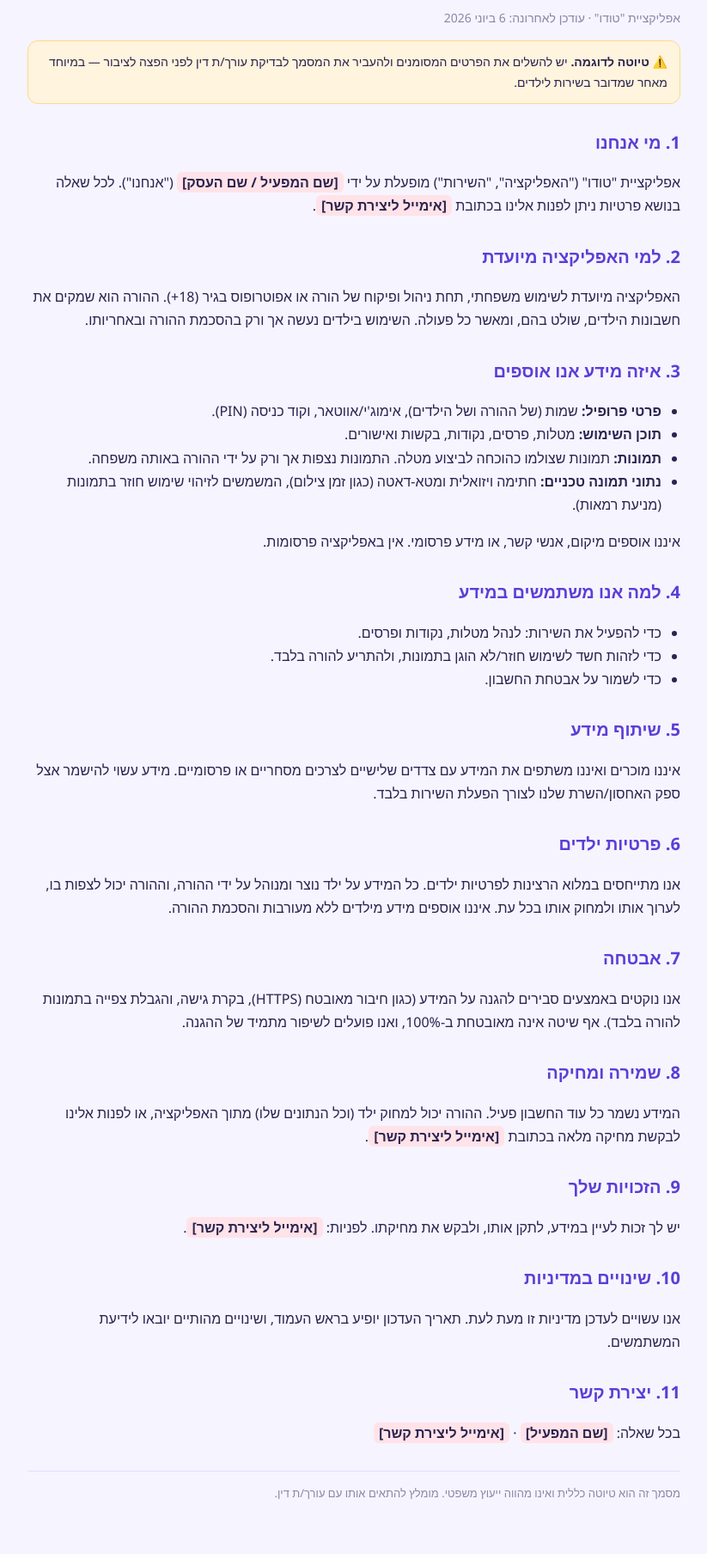
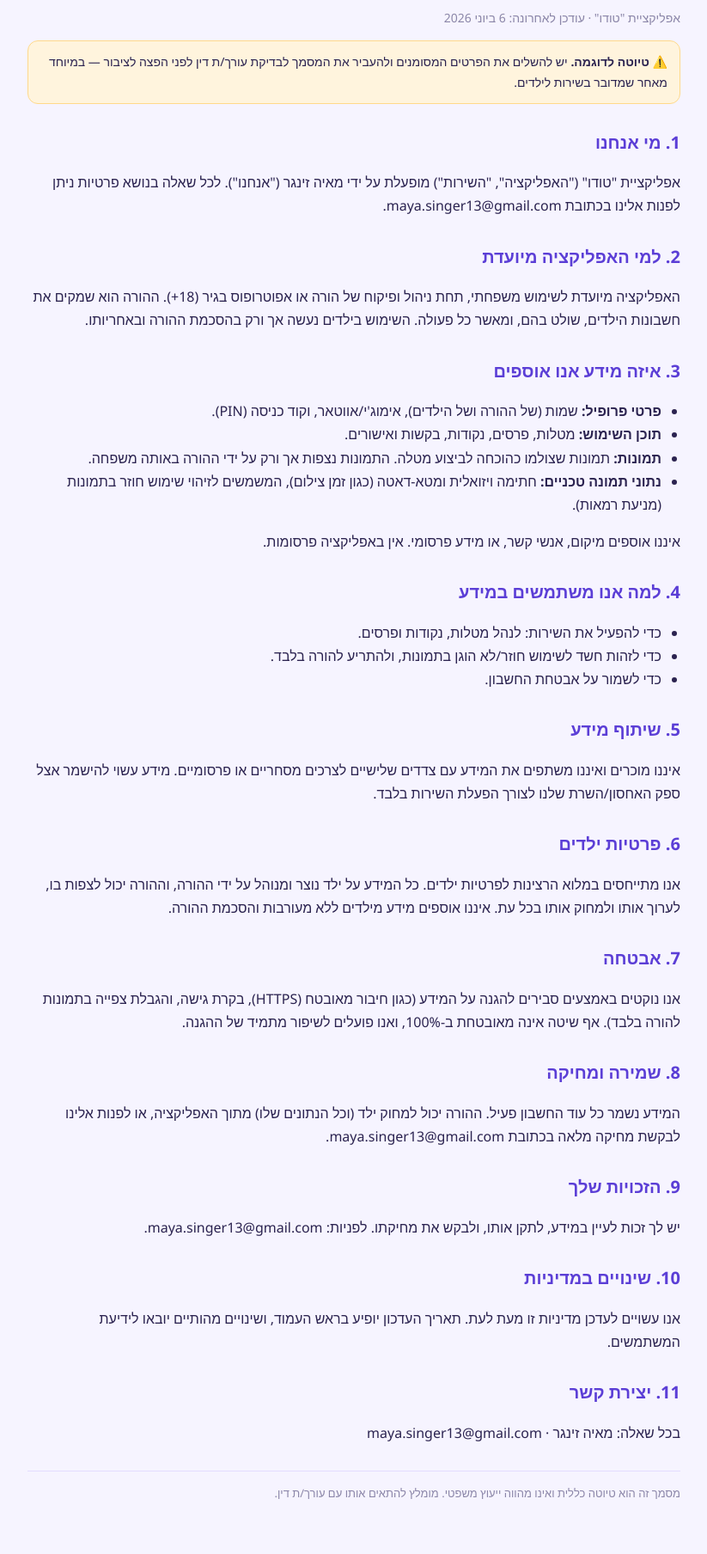
Before and after one commit to mayasinger240913/todo-app, a Flask app: page /privacy in a window 1280 px wide. Shown: the part 143-1951 px from the top of the page at 86% size, without its empty margins (228-1051 px from the left). Run offline with Flask 3, Linux system fonts and the light colour scheme.

Commit message:
מילוי פרטי קשר במדיניות הפרטיות ותנאי השימוש

```diff
--- a/templates/privacy.html
+++ b/templates/privacy.html
@@ -29,9 +29,9 @@
   <h2>1. מי אנחנו</h2>
   <p>
     אפליקציית "טודו" ("האפליקציה", "השירות") מופעלת על ידי
-    <span class="fill">[שם המפעיל / שם העסק]</span>
+מאיה זינגר
     ("אנחנו"). לכל שאלה בנושא פרטיות ניתן לפנות אלינו בכתובת
-    <span class="fill">[אימייל ליצירת קשר]</span>.
+    maya.singer13@gmail.com.
   </p>
 
   <h2>2. למי האפליקציה מיועדת</h2>
@@ -83,13 +83,13 @@
   <p>
     המידע נשמר כל עוד החשבון פעיל. ההורה יכול למחוק ילד (וכל הנתונים שלו) מתוך
     האפליקציה, או לפנות אלינו לבקשת מחיקה מלאה בכתובת
-    <span class="fill">[אימייל ליצירת קשר]</span>.
+    maya.singer13@gmail.com.
   </p>
 
   <h2>9. הזכויות שלך</h2>
   <p>
     יש לך זכות לעיין במידע, לתקן אותו, ולבקש את מחיקתו. לפניות:
-    <span class="fill">[אימייל ליצירת קשר]</span>.
+    maya.singer13@gmail.com.
   </p>
 
   <h2>10. שינויים במדיניות</h2>
@@ -99,7 +99,7 @@
   </p>
 
   <h2>11. יצירת קשר</h2>
-  <p>בכל שאלה: <span class="fill">[שם המפעיל]</span> · <span class="fill">[אימייל ליצירת קשר]</span></p>
+  <p>בכל שאלה: מאיה זינגר · maya.singer13@gmail.com</p>
 
   <footer>
     מסמך זה הוא טיוטה כללית ואינו מהווה ייעוץ משפטי. מומלץ להתאים אותו עם עורך/ת דין.
--- a/templates/terms.html
+++ b/templates/terms.html
@@ -73,7 +73,7 @@
 
   <h2>8. קניין רוחני</h2>
   <p>
-    כל הזכויות באפליקציה, בעיצוב ובקוד שייכות ל-<span class="fill">[שם המפעיל]</span>.
+    כל הזכויות באפליקציה, בעיצוב ובקוד שייכות ל-מאיה זינגר.
     אין להעתיק, לשכפל או להפיץ ללא רשות.
   </p>
 
@@ -90,7 +90,7 @@
   <p>על תנאים אלה יחולו דיני מדינת ישראל, וסמכות השיפוט נתונה לבתי המשפט המוסמכים בישראל.</p>
 
   <h2>12. יצירת קשר</h2>
-  <p><span class="fill">[שם המפעיל]</span> · <span class="fill">[אימייל ליצירת קשר]</span></p>
+  <p>מאיה זינגר · maya.singer13@gmail.com</p>
 
   <footer>
     מסמך זה הוא טיוטה כללית ואינו מהווה ייעוץ משפטי. מומלץ להתאים אותו עם עורך/ת דין.
```
